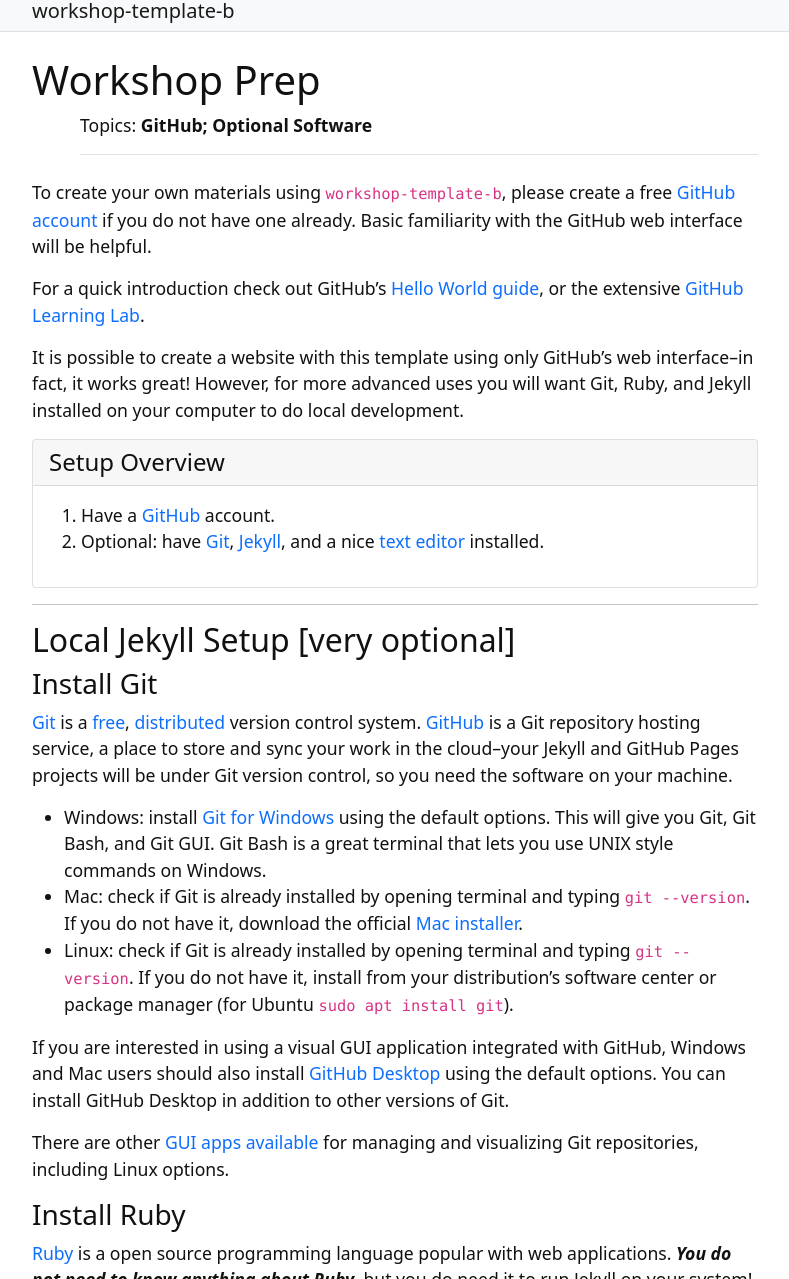
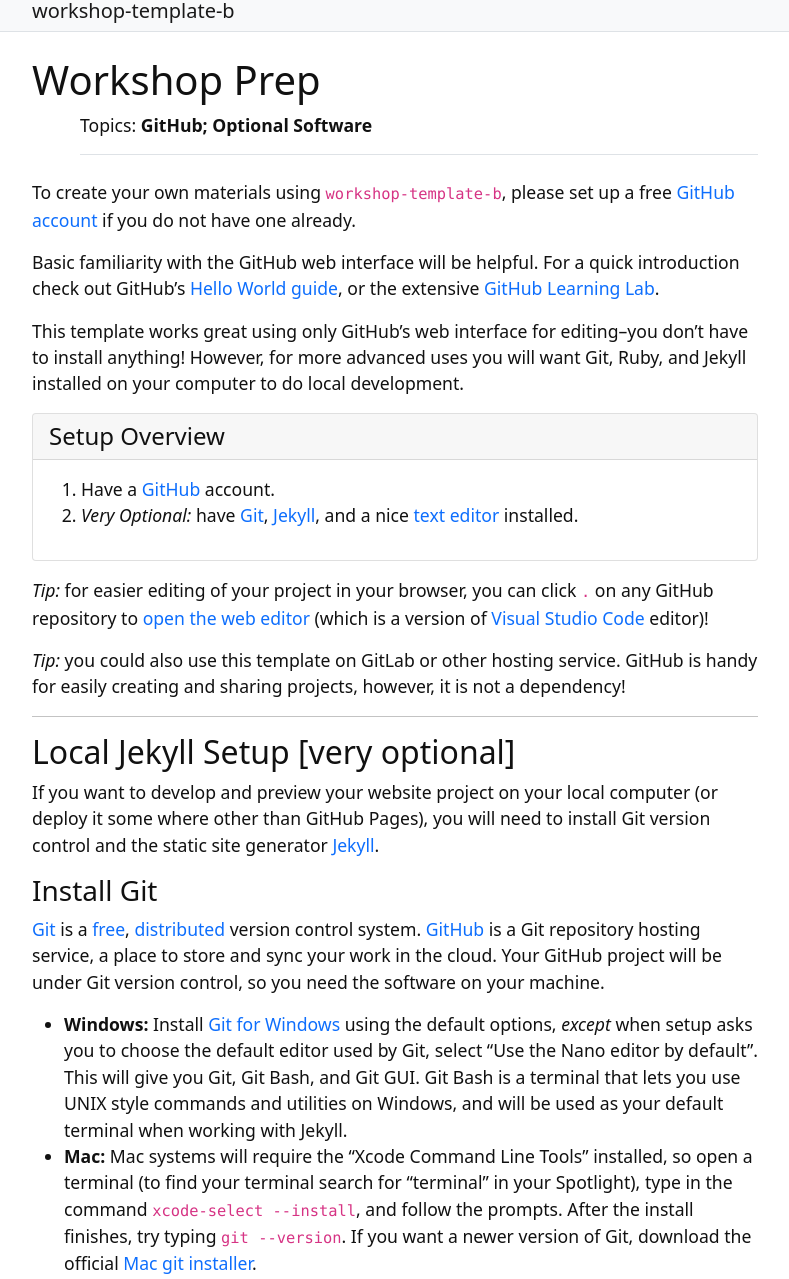
Before and after one commit to evanwill/workshop-template-b, a Jekyll site: the page built from content/0-prep.md, in a window 1280 px wide and 1400 px high, cut to the strip 121-1400 px from the top of the window. Shown: the whole strip, without its empty margins (245-1034 px from the left). Built offline with Jekyll 4.4.1, drawn with Linux system fonts in a browser that asks for light colours; some of the changed text lies outside the part shown.

Commit message:
update prep details

```diff
--- a/content/0-prep.md
+++ b/content/0-prep.md
@@ -4,35 +4,41 @@ nav: Prep
 topics: GitHub; Optional Software
 ---
 
-To create your own materials using `workshop-template-b`, please create a free [GitHub account](https://github.com/join) if you do not have one already.
+To create your own materials using `workshop-template-b`, please set up a free [GitHub account](https://github.com/join) if you do not have one already.
+
 Basic familiarity with the GitHub web interface will be helpful.
-
 For a quick introduction check out GitHub's [Hello World guide](https://guides.github.com/activities/hello-world/), or the extensive [GitHub Learning Lab](https://lab.github.com/).
 
-It is possible to create a website with this template using only GitHub's web interface--in fact, it works great!
+This template works great using only GitHub's web interface for editing--you don't have to install anything!
 However, for more advanced uses you will want Git, Ruby, and Jekyll installed on your computer to do local development.
 
 {% capture text %}
 1. Have a [GitHub](https://github.com) account.
-2. Optional: have [Git](https://git-scm.com/), [Jekyll](https://jekyllrb.com/), and a nice [text editor](https://code.visualstudio.com/) installed.
+2. *Very Optional:* have [Git](https://git-scm.com/), [Jekyll](https://jekyllrb.com/), and a nice [text editor](https://code.visualstudio.com/) installed.
 {% endcapture %}
 {% include card.html text=text header="Setup Overview" %}
+
+*Tip:* for easier editing of your project in your browser, you can click `.` on any GitHub repository to [open the web editor](https://docs.github.com/en/codespaces/the-githubdev-web-based-editor) (which is a version of [Visual Studio Code](https://code.visualstudio.com/) editor)!
+
+*Tip:* you could also use this template on GitLab or other hosting service. GitHub is handy for easily creating and sharing projects, however, it is not a dependency!
 
 -------------
 
 ## Local Jekyll Setup [very optional]
 
+If you want to develop and preview your website project on your local computer (or deploy it some where other than GitHub Pages), you will need to install Git version control and the static site generator [Jekyll](https://jekyllrb.com/).
+
 ### Install Git
 
-[Git](https://git-scm.com/) is a [free](https://www.gnu.org/philosophy/free-sw.en.html), [distributed](https://en.wikipedia.org/wiki/Distributed_version_control) version control system. [GitHub](https://github.com/) is a Git repository hosting service, a place to store and sync your work in the cloud--your Jekyll and GitHub Pages projects will be under Git version control, so you need the software on your machine.
+[Git](https://git-scm.com/) is a [free](https://www.gnu.org/philosophy/free-sw.en.html), [distributed](https://en.wikipedia.org/wiki/Distributed_version_control) version control system. [GitHub](https://github.com/) is a Git repository hosting service, a place to store and sync your work in the cloud.
+Your GitHub project will be under Git version control, so you need the software on your machine.
 
-- Windows: install [Git for Windows](https://git-for-windows.github.io/) using the default options. This will give you Git, Git Bash, and Git GUI. Git Bash is a great terminal that lets you use UNIX style commands on Windows.
-- Mac: check if Git is already installed by opening terminal and typing `git --version`. If you do not have it, download the official [Mac installer](https://git-scm.com/downloads).
-- Linux: check if Git is already installed by opening terminal and typing `git --version`. If you do not have it, install from your distribution's software center or package manager (for Ubuntu `sudo apt install git`).
+- **Windows:** Install [Git for Windows](https://git-scm.com/downloads){:target="_blank" rel="noopener"} using the default options, *except* when setup asks you to choose the default editor used by Git, select "Use the Nano editor by default". This will give you Git, Git Bash, and Git GUI. Git Bash is a terminal that lets you use UNIX style commands and utilities on Windows, and will be used as your default terminal when working with Jekyll.
+- **Mac:** Mac systems will require the "Xcode Command Line Tools" installed, so open a terminal (to find your terminal search for "terminal" in your Spotlight), type in the command `xcode-select --install`, and follow the prompts. After the install finishes, try typing `git --version`. If you want a newer version of Git, download the official [Mac git installer](https://git-scm.com/downloads){:target="_blank" rel="noopener"}.
+- **Linux:** Install from your distribution's software center or package manager (for Ubuntu `sudo apt install git`).
 
 If you are interested in using a visual GUI application integrated with GitHub, Windows and Mac users should also install [GitHub Desktop](https://desktop.github.com/) using the default options.
 You can install GitHub Desktop in addition to other versions of Git.
-
 There are other [GUI apps available](https://git-scm.com/downloads/guis) for managing and visualizing Git repositories, including Linux options.
 
 ### Install Ruby
@@ -40,14 +46,14 @@ There are other [GUI apps available](https://git-scm.com/downloads/guis) for man
 [Ruby](https://www.ruby-lang.org/en/){:target="_blank" rel="noopener"} is a open source programming language popular with web applications.
 **_You do not need to know anything about Ruby_**, but you do need it to run Jekyll on your system!
 
-Jekyll requires a Ruby version 2.4.0 or greater.
+Jekyll requires a Ruby version 2.5.0 or greater.
 Below are quick start steps, but you may want to refer to Jekyll's official [installation guides](https://jekyllrb.com/docs/installation/) for tips.
 
 - **Windows:** Use [RubyInstaller for Windows](https://rubyinstaller.org/){:target="_blank" rel="noopener"}.
-    - First, [download](https://rubyinstaller.org/downloads/) the suggested stable version "WITH DEVKIT" (as of this writing, Ruby+Devkit 2.7.X (x64)) and double click to install. Use the install defaults, but make sure "Add Ruby executables to your PATH" is checked. On the final step, ensure the box to start the MSYS2 DevKit is checked.
+    - First, [download](https://rubyinstaller.org/downloads/) the suggested stable version "WITH DEVKIT" (as of this writing, Ruby+Devkit 3.1.x (x64)) and double click to install. Use the install defaults, but make sure "Add Ruby executables to your PATH" is checked. On the final step, ensure the box to start the MSYS2 DevKit is checked.
     - Second, the installer will open a terminal window with options to install MSYS2 DevKit components. Choose option 3, "MSYS2 and MINGW development toolchain", or simply press ENTER to install all the necessary dependencies. The installer will proceed through a bunch of steps outputting a bunch of text in the terminal window. *Eventually*, this will conclude and you should see a message with the word `success` in it. If the window doesn't close, press `Enter` again or manually close it. (The installer can be restarted by typing `ridk install` into a command prompt).
-- **Mac:** OS X has a version of Ruby installed by default. Check the version with `ruby -v`. If it is > 2.4.0 you can use the system Ruby. However, a newer version can be installed using [Homebrew](https://brew.sh/), `brew install ruby`, or a manager such as [rbenv](https://github.com/rbenv/rbenv) or [RVM](http://rvm.io/). Check the official Jekyll [Mac install docs](https://jekyllrb.com/docs/installation/#macOS) for tips.
-- **Linux:** Even though the version will not be the most up-to-date, the simplest method is to use your distro's repositories. For example on Ubuntu, `sudo apt install ruby-full`. Make sure the repository version is > 2.4.0. You will also need the build tools Make and GCC, on Ubuntu get them with `sudo apt install build-essential`. For a more up-to-date version, use a manager such as  [rbenv](https://github.com/rbenv/rbenv) or [RVM](http://rvm.io/).
+- **Mac:** OS X has a version of Ruby installed by default. Check the version with `ruby -v`. If it is > 2.5.0 you can use the system Ruby. However, a newer version can be installed using [Homebrew](https://brew.sh/) or a manager such as [rbenv](https://github.com/rbenv/rbenv). Check the official Jekyll [Mac install docs](https://jekyllrb.com/docs/installation/#macOS) for tips.
+- **Linux:** Although many distros come with a system Ruby installed or a repository version, we suggest using a version manager such as [rbenv](https://github.com/rbenv/rbenv) or [RVM](http://rvm.io/). This will ensure you have an up to date Ruby version and a clean environment separated from your system Ruby. You will also need the build tools Make and GCC, on Ubuntu get them with `sudo apt install build-essential`.
 
 ### Install Jekyll
 
```
Also changed, not shown: other parts of content/0-prep.md (+1 -7 lines).
